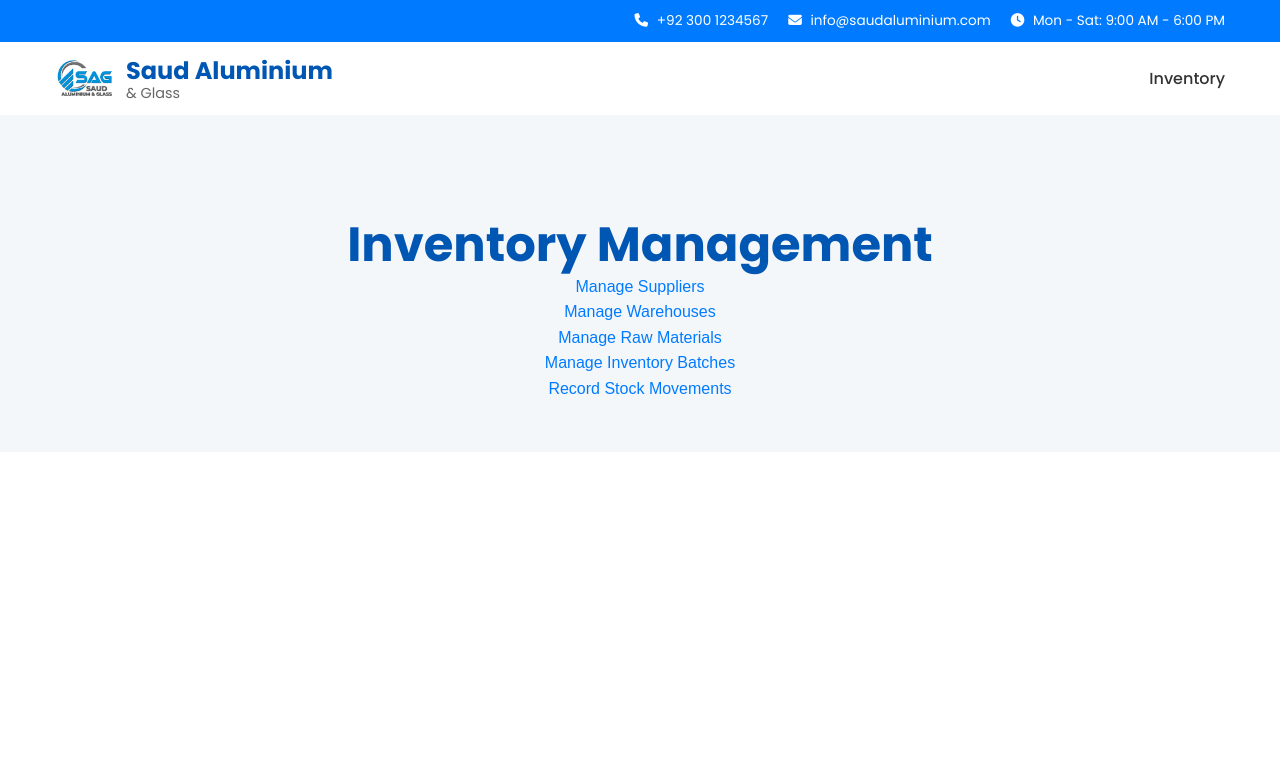
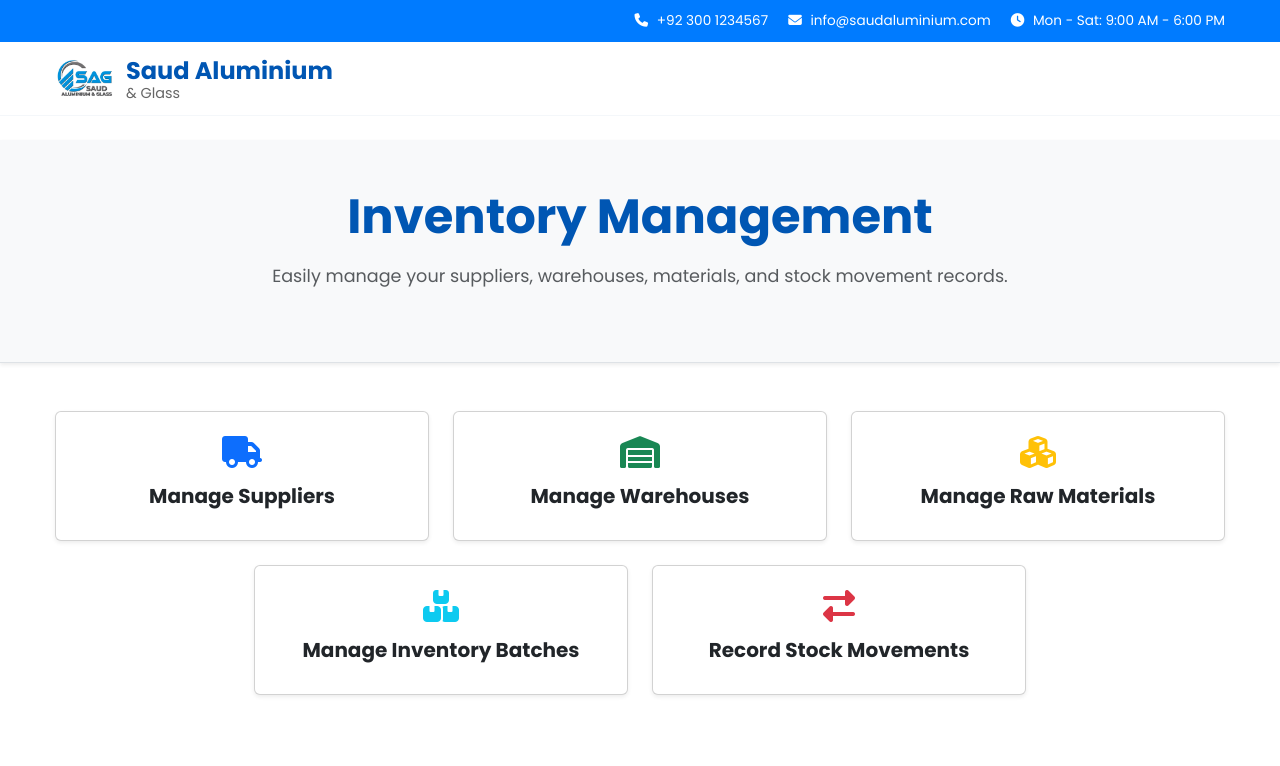
Before and after one commit to Areeb-Ahmad525/sag, a Django app: page /inventory/ in a window 1280 px wide. Shown: the top 766 px of the page. Run offline with Django 4.2, Linux system fonts and the light colour scheme.

Commit message:
Inventory Styling and Image fix

```diff
--- a/sag/sag/settings.py
+++ b/sag/sag/settings.py
@@ -38,7 +38,11 @@ INSTALLED_APPS = [
     'django.contrib.messages',
     'django.contrib.staticfiles',
     'inventory',
+    'crispy_forms',
+    'crispy_bootstrap5',
 ]
+CRISPY_ALLOWED_TEMPLATE_PACKS = "bootstrap5"
+CRISPY_TEMPLATE_PACK = "bootstrap5"
 
 MIDDLEWARE = [
     'django.middleware.security.SecurityMiddleware',
--- a/sag/templates/about.html
+++ b/sag/templates/about.html
@@ -15,7 +15,7 @@
     <div class="container">
         <div class="about-grid">
             <div class="about-image">
-                <img src="{% static 'images/about-main.jpg' %}" alt="Saud Aluminium and Glass">
+                <img src="{% static 'images/logo.jpg' %}" alt="Saud Aluminium and Glass">
             </div>
             <div class="about-text">
                 <span class="section-label">Our Story</span>
--- a/sag/templates/home.html
+++ b/sag/templates/home.html
@@ -60,7 +60,7 @@
     <div class="container">
         <div class="about-grid">
             <div class="about-image">
-                <img src="{% static 'images/about-preview.jpg' %}" alt="About Saud Aluminium">
+                <img src="{% static 'images/preview.jpg' %}" alt="About Saud Aluminium">
             </div>
             <div class="about-content">
                 <span class="section-label">About Us</span>
--- a/sag/templates/inventory_index.html
+++ b/sag/templates/inventory_index.html
@@ -4,21 +4,72 @@
 {% block title %}Inventory - Saud Aluminium and Glass{% endblock %}
 
 {% block content %}
-<!-- Page Header -->
-<section class="page-header">
-    <div class="container">
-        <h1>Inventory Management</h1>
-        <!-- <p>Get in Touch for Your Next Project</p> -->
-        <!-- <h1 style="font-family: sans-serif;">Inventory Dashboard</h1>
-        <p style="font-family: sans-serif;">Use the links below to manage your inventory data.</p> -->
-        <ul style="font-family: sans-serif;">
-            <li><a href="add_supplier/">Manage Suppliers</a></li>
-            <li><a href="add_warehouse/">Manage Warehouses</a></li>
-            <li><a href="add_raw_material/">Manage Raw Materials</a></li>
-            <li><a href="add_inventory_batch/">Manage Inventory Batches</a></li>
-            <li><a href="stock_movement/">Record Stock Movements</a></li>
-        </ul>
-    </div>
+<section class="page-header py-5 bg-light border-bottom shadow-sm">
+  <div class="container text-center">
+    <h1 class="fw-bold mb-3">Inventory Management</h1>
+    <p class="text-muted mb-4">Easily manage your suppliers, warehouses, materials, and stock movement records.</p>
+  </div>
 </section>
 
+<section class="container my-5">
+  <div class="row justify-content-center g-4">
+
+    <div class="col-md-4">
+      <a href="{% url 'add_supplier' %}" class="text-decoration-none">
+        <div class="card shadow-sm text-center p-4 h-100 hover-card">
+          <i class="fas fa-truck fa-2x text-primary mb-3"></i>
+          <h5 class="fw-bold">Manage Suppliers</h5>
+        </div>
+      </a>
+    </div>
+
+    <div class="col-md-4">
+      <a href="{% url 'add_warehouse' %}" class="text-decoration-none">
+        <div class="card shadow-sm text-center p-4 h-100 hover-card">
+          <i class="fas fa-warehouse fa-2x text-success mb-3"></i>
+          <h5 class="fw-bold">Manage Warehouses</h5>
+        </div>
+      </a>
+    </div>
+
+    <div class="col-md-4">
+      <a href="{% url 'add_raw_material' %}" class="text-decoration-none">
+        <div class="card shadow-sm text-center p-4 h-100 hover-card">
+          <i class="fas fa-cubes fa-2x text-warning mb-3"></i>
+          <h5 class="fw-bold">Manage Raw Materials</h5>
+        </div>
+      </a>
+    </div>
+
+    <div class="col-md-4">
+      <a href="{% url 'add_inventory_batch' %}" class="text-decoration-none">
+        <div class="card shadow-sm text-center p-4 h-100 hover-card">
+          <i class="fas fa-boxes-stacked fa-2x text-info mb-3"></i>
+          <h5 class="fw-bold">Manage Inventory Batches</h5>
+        </div>
+      </a>
+    </div>
+
+    <div class="col-md-4">
+      <a href="{% url 'stock_movement' %}" class="text-decoration-none">
+        <div class="card shadow-sm text-center p-4 h-100 hover-card">
+          <i class="fas fa-exchange-alt fa-2x text-danger mb-3"></i>
+          <h5 class="fw-bold">Record Stock Movements</h5>
+        </div>
+      </a>
+    </div>
+
+  </div>
+</section>
+
+<style>
+  .hover-card {
+    transition: transform 0.2s ease, box-shadow 0.2s ease;
+  }
+  .hover-card:hover {
+    transform: translateY(-5px);
+    box-shadow: 0 8px 20px rgba(0,0,0,0.1);
+  }
+</style>
+
 {% endblock %}
--- a/sag/templates/management_base.html
+++ b/sag/templates/management_base.html
@@ -1,4 +1,4 @@
-{% load static %}
+{% comment %} {% load static %}
 <!DOCTYPE html>
 <html lang="en">
 <head>
@@ -24,4 +24,33 @@
 
     <script src="{% static 'js/script.js' %}" async defer></script>
 </body>
+</html> {% endcomment %}
+{% load static %}
+<!DOCTYPE html>
+<html lang="en">
+<head>
+    <meta charset="UTF-8">
+    <meta name="viewport" content="width=device-width, initial-scale=1.0">
+    <title>{% block title %}Saud Aluminium and Glass{% endblock %}</title>
+
+    <link rel="icon" type="image/jpg" href="{% static 'images/logo.jpg' %}">
+
+    <!-- ✅ Add Bootstrap first -->
+    <link href="https://cdn.jsdelivr.net/npm/bootstrap@5.3.2/dist/css/bootstrap.min.css" rel="stylesheet">
+
+    <!-- Then your custom site styling -->
+    <link rel="stylesheet" href="{% static 'css/style.css' %}">
+    <link rel="stylesheet" href="https://cdnjs.cloudflare.com/ajax/libs/font-awesome/6.4.0/css/all.min.css">
+</head>
+<body>
+    {% include 'management_header.html' %}
+
+    <main class="py-4">
+        {% block content %}{% endblock %}
+    </main>
+
+    <!-- Optional Bootstrap JS (for dropdowns, etc.) -->
+    <script src="https://cdn.jsdelivr.net/npm/bootstrap@5.3.2/dist/js/bootstrap.bundle.min.js"></script>
+    <script src="{% static 'js/script.js' %}" async defer></script>
+</body>
 </html>
--- a/sag/templates/management_header.html
+++ b/sag/templates/management_header.html
@@ -30,15 +30,6 @@
                     </div>
                 </div>
 
-                <button class="mobile-toggle" id="mobileToggle">
-                    <span></span>
-                    <span></span>
-                    <span></span>
-                </button>
-
-                <ul class="nav-menu" id="navMenu">
-                    <li><a href="{% url 'inventory_index' %}" class="{% if request.resolver_match.url_name == 'home' %}active{% endif %}">Inventory</a></li>
-                    </ul>
             </div>
         </div>
     </nav>
```
Also changed, not shown: sag/templates/add_raw_material.html (+15 -15 lines), sag/templates/add_supplier.html (+13 -14 lines), sag/templates/add_warehouse.html (+14 -13 lines), sag/templates/inventory_batch.html (+15 -14 lines), sag/templates/stock_movement.html (+14 -12 lines), sag/db.sqlite3, sag/static/images/preview.jpg (added).
